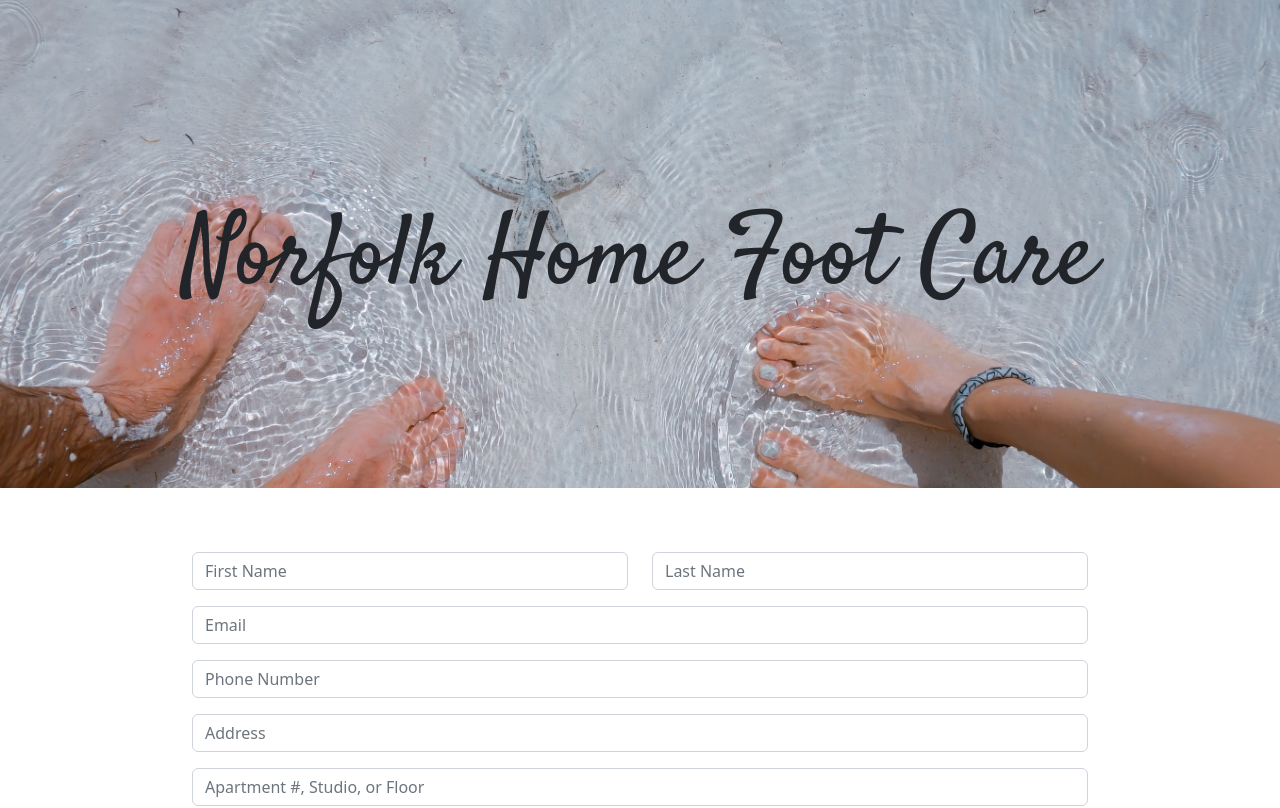
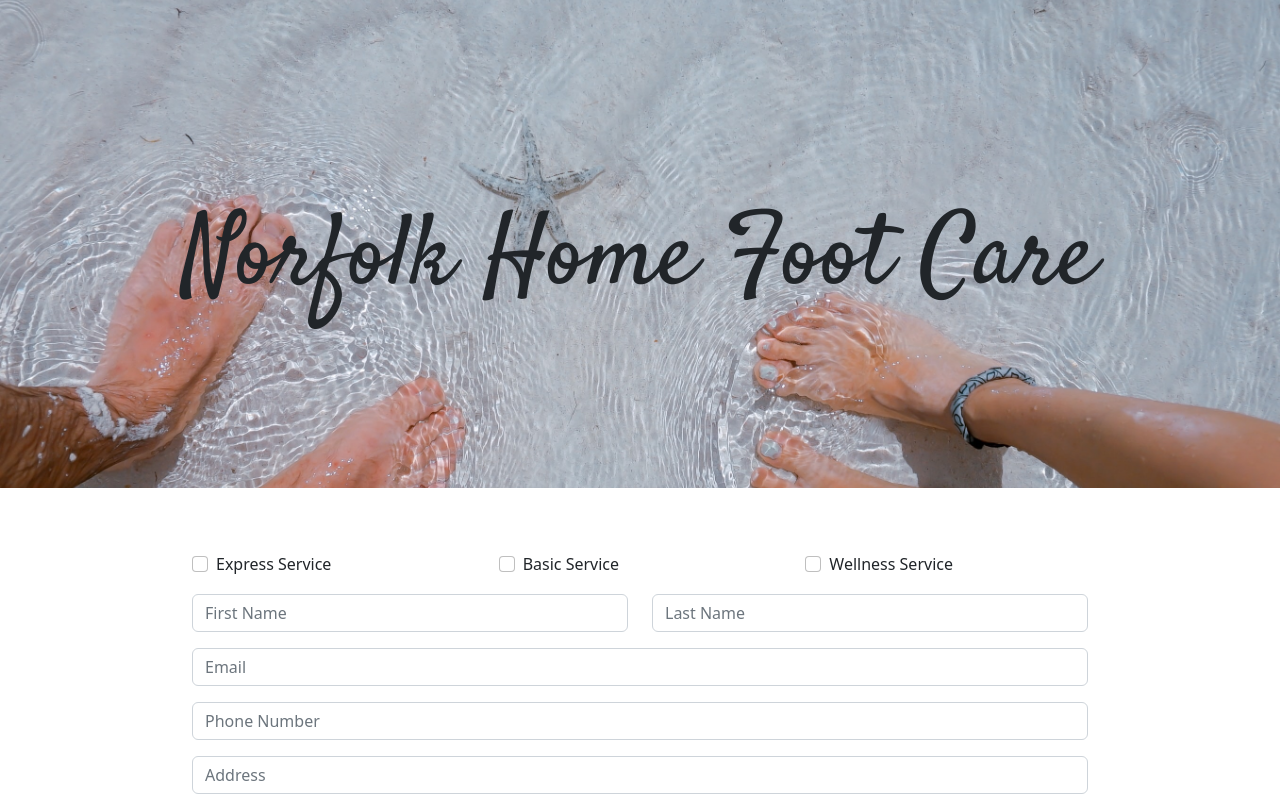
Before and after one commit to ShawnDietrich/norfolk-foot-care, a React (Create React App) app: page /Book in a window 1280 px wide. Shown: the top 808 px of the page. Built offline with nearby package versions, Linux system fonts and the light colour scheme.

Commit message:
Added service check box and changed Barb's title.

```diff
--- a/src/Pages/Book.js
+++ b/src/Pages/Book.js
@@ -2,6 +2,8 @@ import React, { useState } from "react";
 import { Form, Row, Col, FormControl, Button, Alert } from 'react-bootstrap'
 
 
+const url = process.env.REACT_APP_EMAILURL;
+//console.log(url)
 const Book = () => {
     //setup validate state
     const [validate, setValidate] = useState(false)
@@ -10,23 +12,26 @@ const Book = () => {
     function handleSubmit(e) {
         e.preventDefault()
         setValidate(true)
-        fetch('https://submit-form.com/Yqyk8lQW', {
+        fetch(url, {
             method: 'POST',
             headers: {
                 'Content-Type': "application/json",
                 Accept: "application/json",
             },
             body: JSON.stringify({
-                FirstName: e.target[0].value,
-                LastName: e.target[1].value,
-                Email: e.target[2].value,
-                Phone: e.target[3].value,
-                Address1: e.target[4].value,
-                Address2: e.target[5].value,
-                City: e.target[6].value,
-                Province: e.target[7].value,
-                PostalCode: e.target[8].value,
-                Notes: e.target[9].value
+                ExpresService: e.target[0].checked,
+                BasicService: e.target[1].checked,
+                WellnessService: e.target[2].checked,
+                FirstName: e.target[3].value,
+                LastName: e.target[4].value,
+                Email: e.target[5].value,
+                Phone: e.target[6].value,
+                Address1: e.target[7].value,
+                Address2: e.target[8].value,
+                City: e.target[9].value,
+                Province: e.target[10].value,
+                PostalCode: e.target[11].value,
+                Notes: e.target[12].value
             })
         }).then(() => {
             setShowMesg(true)
@@ -40,37 +45,43 @@ const Book = () => {
             <Alert key='info' variant="info" show={showMesg}>Your Booking Has Been Sent</Alert>
             <Form id="bookingForm" validated={validate} onSubmit={handleSubmit}>
 
+                <Row className="mb-3 ">
+                    <Form.Group as={Col} controlId='expressGrid'>
+                        <Form.Check name="express" type="checkbox" label="Express Service"/>
+                    </Form.Group>
+                    <Form.Group as={Col} controlId='basicGrid'>
+                        <Form.Check name="basic" type="checkbox" label="Basic Service"/>
+                    </Form.Group>
+                    <Form.Group as={Col} controlId='wellnessGrid'>
+                        <Form.Check name="wellness" type="checkbox" label="Wellness Service"/>
+                    </Form.Group>
+                </Row>
+
                 <Row className='mb-3'>
                     <Form.Group as={Col} controlId='formGridFirstName'>
-
                         <FormControl name="firstName" type='firstName' placeholder='First Name' required />
                     </Form.Group>
 
                     <Form.Group as={Col} controlId='formGridLastName'>
-
                         <FormControl name="lastName" type='lastName' placeholder='Last Name' required />
                     </Form.Group>
                 </Row>
                 <Row className="mb-3">
                     <Form.Group as={Col} controlId="formGridEmail">
-
                         <FormControl name="email" type='email' placeholder='Email' required />
                     </Form.Group>
                 </Row>
 
                 <Row className="mb-3">
                     <Form.Group as={Col} controlId="formGridPhone">
-
                         <FormControl name="Phone" type='phone' placeholder='Phone Number' required />
                     </Form.Group>
                 </Row>
 
                 <Row className="mb-3">
                     <Form.Group as={Col} controlId='formgridAddress1'>
-
                         <FormControl name="address" type='address1' placeholder='Address' required />
                     </Form.Group>
-
                 </Row>
 
                 <Row className="mb-3">
@@ -101,12 +112,9 @@ const Book = () => {
                         <Form.Control as="textarea" rows={3} />
                     </Form.Group>
                 </Row>
-
                 <Button className="btnForm" variant='outline-info' type='submit'>Submit</Button>
                 <a className='btnForm btn btn-outline-info'  href='/' role='button'>Home</a>
                 <Button className="btnForm" variant="outline-danger" type="reset">Clear Form</Button>
-
-
             </Form>
 
         </div>
--- a/src/Pages/Home.js
+++ b/src/Pages/Home.js
@@ -24,7 +24,7 @@ const Home = () => {
                     <p>
                         Quality foot care that comes to you in your own home.
                     </p>
-                    <p>I am a certified PSW/Master Pedicures that provides foot care throughout Norfolk Ontario</p>
+                    <p>I am a certified Podologist / PSW that provides foot care throughout Norfolk Ontario</p>
                 </div>
             </div>
 
```
Also changed, not shown: 1 other file (tests, documents, lock files or other folders).
